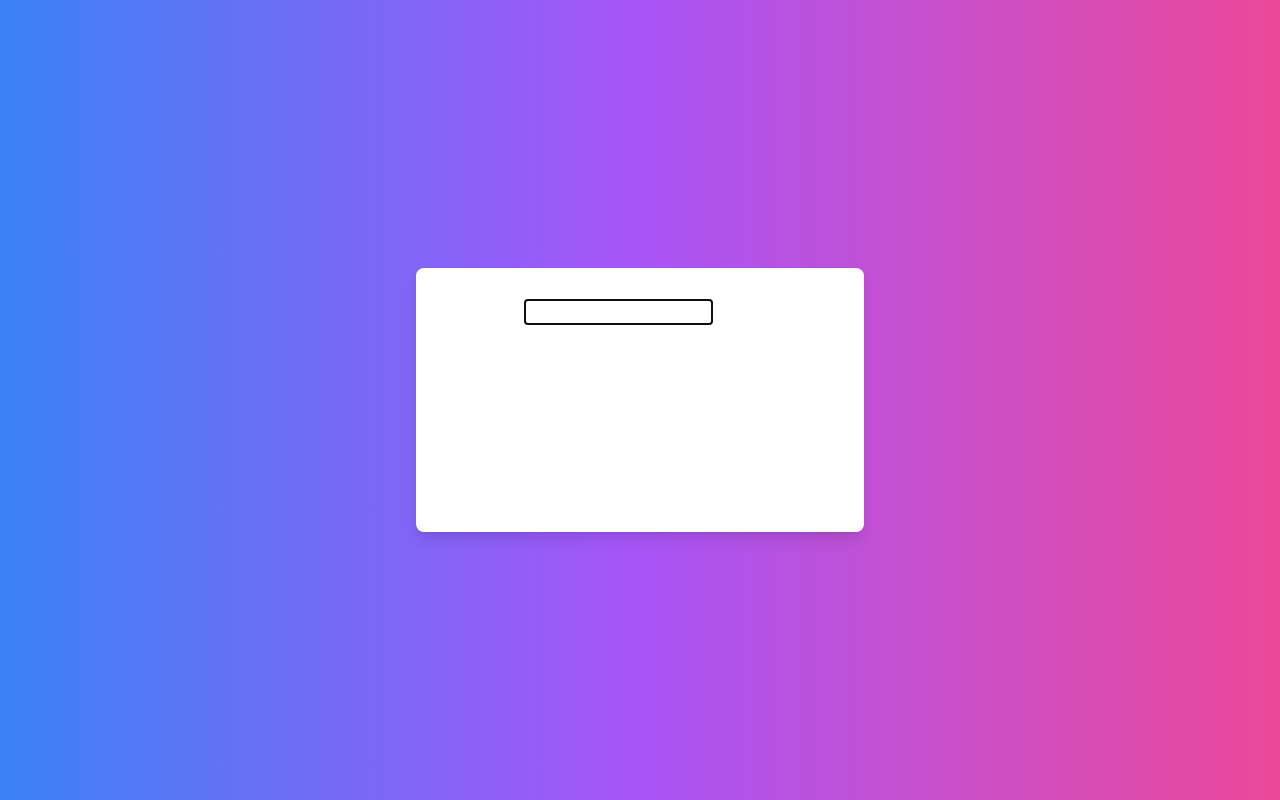
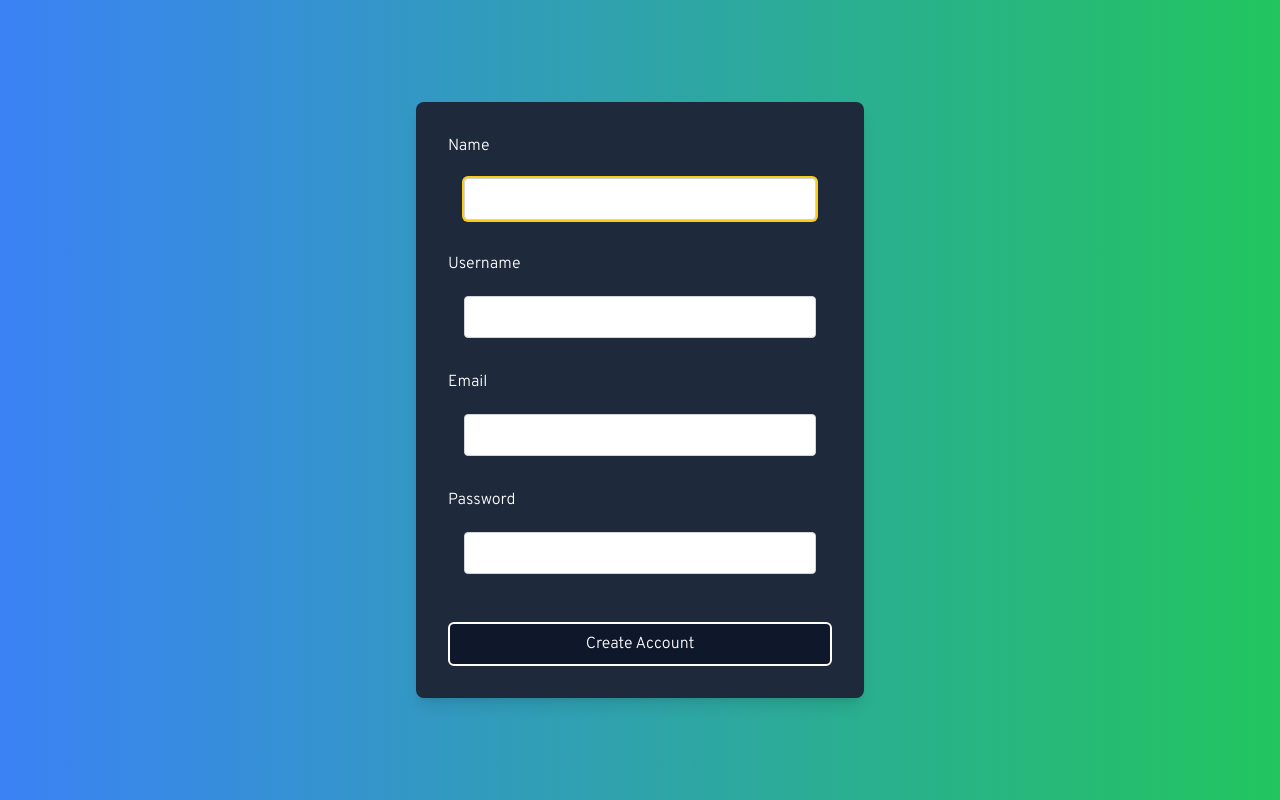
Before and after one commit to eglenn-dev/byu-i-hack, a Next.js app: page /signup in a window 1280 px wide. Built offline with nearby package versions, Linux system fonts and the light colour scheme; no server answers.

Commit message:
added styles

```diff
--- a/app/globals.css
+++ b/app/globals.css
@@ -24,8 +24,13 @@ section {
     font-weight: 300;
 }
 
+/* label {
+    margin: 1em;
+} */
+
 input {
     color: black;
+    margin: 1em;
 }
 
 a {
--- a/app/login/page.js
+++ b/app/login/page.js
@@ -1,4 +1,4 @@
-import Login from "@/app/ui/login"
+import Login from "@/app/ui/login";
 import { getSession } from "@/lib/session";
 import { redirect } from "next/navigation";
 
@@ -7,8 +7,14 @@ export default async function LoginPage() {
   if (session) redirect("/dashboard");
 
   return (
-        <div>
+    <div className="flex items-center w-screen h-screen bg-gradient-to-r from-blue-500 to-green-500 text-white">
+      {" "}
+      {/* Center the login form */}
+      <div className="m-auto">
+        {" "}
+        {/* Container for the login form */}
         <Login />
+      </div>
     </div>
   );
 }
--- a/app/signup/page.js
+++ b/app/signup/page.js
@@ -7,8 +7,8 @@ export default async function SignupPage() {
   if (session) redirect("/dashboard");
 
   return (
-    <div className="flex min-h-screen items-center justify-center bg-gradient-to-r from-blue-500 via-purple-500 to-pink-500">
-      <div className="bg-white p-8 rounded-lg shadow-lg max-w-md w-full">
+    <div className="flex min-h-screen items-center justify-center bg-gradient-to-r from-blue-500 to-green-500">
+      <div className="bg-slate-800 p-8 rounded-lg shadow-lg max-w-md w-full">
         <Signup />
       </div>
     </div>
--- a/app/ui/login.js
+++ b/app/ui/login.js
@@ -19,7 +19,7 @@ export default function Login(style) {
       setLoading(false);
 
       const newSearchParams = new URLSearchParams(searchParams);
-            newSearchParams.delete('error');
+      newSearchParams.delete("error");
       router.replace(`?${newSearchParams.toString()}`, { scroll: false });
     } else if (query.error === "invalid-captcha") {
       setError("Invalid captcha");
@@ -34,15 +34,20 @@ export default function Login(style) {
   }, [emailRef]);
 
   return (
-        <div className={styles.main} style={{ ...style.style, cursor: loading ? "wait" : "auto" }}>
-            <form className={`form ${styles.form}`}
+    <div
+      className={`flex flex-col items-center justify-center min-h-screen text-white ${styles.main}`}
+      style={{ ...style.style, cursor: loading ? "wait" : "auto" }}
+    >
+      <form
+        className={`bg-gray-800 p-8 rounded-lg shadow-lg max-w-md`}
         onSubmit={(e) => {
           e.preventDefault();
 
           const formData = new FormData(e.target);
           const email = formData.get("email")?.toString() || "";
           const password = formData.get("password")?.toString() || "";
-                    const recaptcha = formData.get("g-recaptcha-response")?.toString() || "";
+          const recaptcha =
+            formData.get("g-recaptcha-response")?.toString() || "";
 
           if (email && password && recaptcha) {
             setError("");
@@ -51,22 +56,56 @@ export default function Login(style) {
           } else {
             setError("Please fill out all fields");
           }
-                }}>
-                {error === "" ? "" : (
-                    <div className={styles.formError}>{error}</div>
-                )}
-                <span className="input-span">
-                    <label htmlFor="email" className="label">Email</label>
-                    <input ref={emailRef} required type="email" name="email" id="email" />
+        }}
+      >
+        {error && <div className={styles.formError}>{error}</div>}
+
+        <span className="input-span mb-4">
+          <label htmlFor="email" className="label">
+            Email
+          </label>
+          <input
+            ref={emailRef}
+            required
+            type="email"
+            name="email"
+            id="email"
+            className="mt-1 p-2 rounded-md border border-gray-300"
+          />
         </span>
-                <span className="input-span">
-                    <label htmlFor="password" className="label">Password</label>
-                    <input required type="password" name="password" id="password" />
+
+        <span className="input-span mb-4">
+          <label htmlFor="password" className="label">
+            Password
+          </label>
+          <input
+            required
+            type="password"
+            name="password"
+            id="password"
+            className="mt-1 p-2 rounded-md border border-gray-300"
+          />
         </span>
-                <div className="g-recaptcha" data-theme="dark" data-sitekey="6LcntmUqAAAAAEwJeunKa_EqI2rL6mYEkRuSk4_h"></div>
-                <button className="submit" type="submit">{loading ? "Loading..." : "Login"}</button>
+
+        <div
+          className="g-recaptcha mb-4"
+          data-theme="dark"
+          data-sitekey="6LcntmUqAAAAAEwJeunKa_EqI2rL6mYEkRuSk4_h"
+        ></div>
+
+        <button
+          className="submit border-2 border-white pt-2 pb-2 pl-4 pr-4 rounded-md w-full bg-blue-600 hover:bg-blue-700 transition duration-200"
+          type="submit"
+        >
+          {loading ? "Loading..." : "Login"}
+        </button>
       </form>
-            <Script src="https://www.google.com/recaptcha/api.js" async strategy="afterInteractive" defer></Script>
+      <Script
+        src="https://www.google.com/recaptcha/api.js"
+        async
+        strategy="afterInteractive"
+        defer
+      ></Script>
     </div>
   );
 }
--- a/app/ui/signup.js
+++ b/app/ui/signup.js
@@ -6,7 +6,6 @@ import Script from "next/script";
 import { signupCaptcha } from "./actions";
 
 export default function Signup({ inviteCode }) {
-
   const [loading, setLoading] = useState(false);
   const [error, setError] = useState("");
   const router = useRouter();
@@ -20,7 +19,7 @@ export default function Signup({ inviteCode }) {
       setLoading(false);
 
       const newSearchParams = new URLSearchParams(searchParams);
-            newSearchParams.delete('error');
+      newSearchParams.delete("error");
       router.replace(`?${newSearchParams.toString()}`, { scroll: false });
     } else if (query.error === "invalid-captcha") {
       setError("Invalid captcha");
@@ -35,8 +34,9 @@ export default function Signup({ inviteCode }) {
   }, [nameRef]);
 
   return (
-        <div className={styles.main} style={{ cursor: loading ? "wait" : "auto" }}>
-            <form className={`form ${styles.mainForm}`}
+    <div className="text-white" style={{ cursor: loading ? "wait" : "auto" }}>
+      <form
+        className="space-y-4" // Use Tailwind for spacing
         onSubmit={(e) => {
           e.preventDefault();
 
@@ -45,7 +45,8 @@ export default function Signup({ inviteCode }) {
           const username = formData.get("username")?.toString() || "";
           const email = formData.get("email")?.toString() || "";
           const password = formData.get("password")?.toString() || "";
-                    const recaptcha = formData.get("g-recaptcha-response")?.toString() || "";
+          const recaptcha =
+            formData.get("g-recaptcha-response")?.toString() || "";
 
           if (name && username && email && password && recaptcha) {
             setError("");
@@ -54,29 +55,78 @@ export default function Signup({ inviteCode }) {
           } else {
             setError("Please fill out all fields");
           }
-                }}>
-                {error === "" ? "" : (
-                    <div className={styles.formError}>{error}</div>
-                )}
-                <span className="input-span">
-                    <label htmlFor="name" className="label">Name</label>
-                    <input ref={nameRef} type="text" name="name" id="name" />
-                </span>
-                <span className="input-span">
-                    <label htmlFor="username" className="label">Username</label>
-                    <input type="text" name="username" id="username" />
-                </span>
-                <span className="input-span">
-                    <label htmlFor="email" className="label">Email</label>
-                    <input type="email" name="email" id="email" />
-                </span>
-                <span className="input-span">
-                    <label htmlFor="password" className="label">Password</label>
-                    <input type="password" name="password" id="password" />
-                </span>
-                <div className="g-recaptcha" data-theme="dark" data-sitekey="6LcntmUqAAAAAEwJeunKa_EqI2rL6mYEkRuSk4_h"></div>
-                <button className="submit" type="submit">{loading ? "Loading..." : "Sign Up"}</button>
-                <Script src="https://www.google.com/recaptcha/api.js" async strategy="afterInteractive" defer></Script>
+        }}
+      >
+        {error && <div className={`${styles.formError} mb-4`}>{error}</div>}
+
+        <div className="flex flex-col">
+          <label htmlFor="name" className="label mb-1">
+            Name
+          </label>
+          <input
+            ref={nameRef}
+            type="text"
+            name="name"
+            id="name"
+            className="p-2 border border-gray-300 rounded focus:outline-none focus:ring-2 focus:ring-yellow-400"
+          />
+        </div>
+
+        <div className="flex flex-col">
+          <label htmlFor="username" className="label mb-1">
+            Username
+          </label>
+          <input
+            type="text"
+            name="username"
+            id="username"
+            className="p-2 border border-gray-300 rounded focus:outline-none focus:ring-2 focus:ring-yellow-400"
+          />
+        </div>
+
+        <div className="flex flex-col">
+          <label htmlFor="email" className="label mb-1">
+            Email
+          </label>
+          <input
+            type="email"
+            name="email"
+            id="email"
+            className="p-2 border border-gray-300 rounded focus:outline-none focus:ring-2 focus:ring-yellow-400"
+          />
+        </div>
+
+        <div className="flex flex-col">
+          <label htmlFor="password" className="label mb-1">
+            Password
+          </label>
+          <input
+            type="password"
+            name="password"
+            id="password"
+            className="p-2 border border-gray-300 rounded focus:outline-none focus:ring-2 focus:ring-yellow-400"
+          />
+        </div>
+
+        <div
+          className="g-recaptcha mb-4"
+          data-theme="dark"
+          data-sitekey="6LcntmUqAAAAAEwJeunKa_EqI2rL6mYEkRuSk4_h"
+        ></div>
+
+        <button
+          className="submit bg-slate-900 text-white border-2 border-white py-2 rounded-md w-full hover:bg-yellow-600 transition"
+          type="submit"
+        >
+          {loading ? "Loading..." : "Create Account"}
+        </button>
+
+        <Script
+          src="https://www.google.com/recaptcha/api.js"
+          async
+          strategy="afterInteractive"
+          defer
+        ></Script>
       </form>
     </div>
   );
```
Lines whose indentation alone changed are shown as unchanged.
